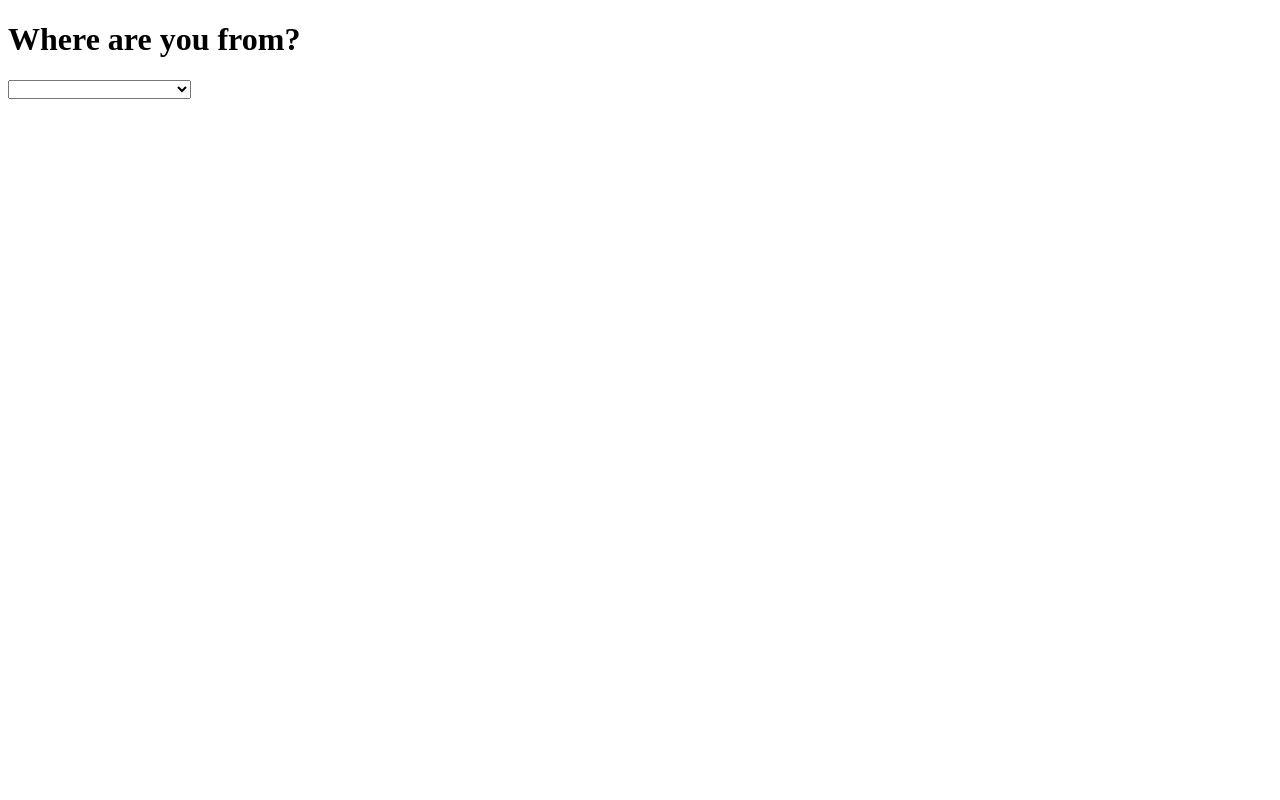
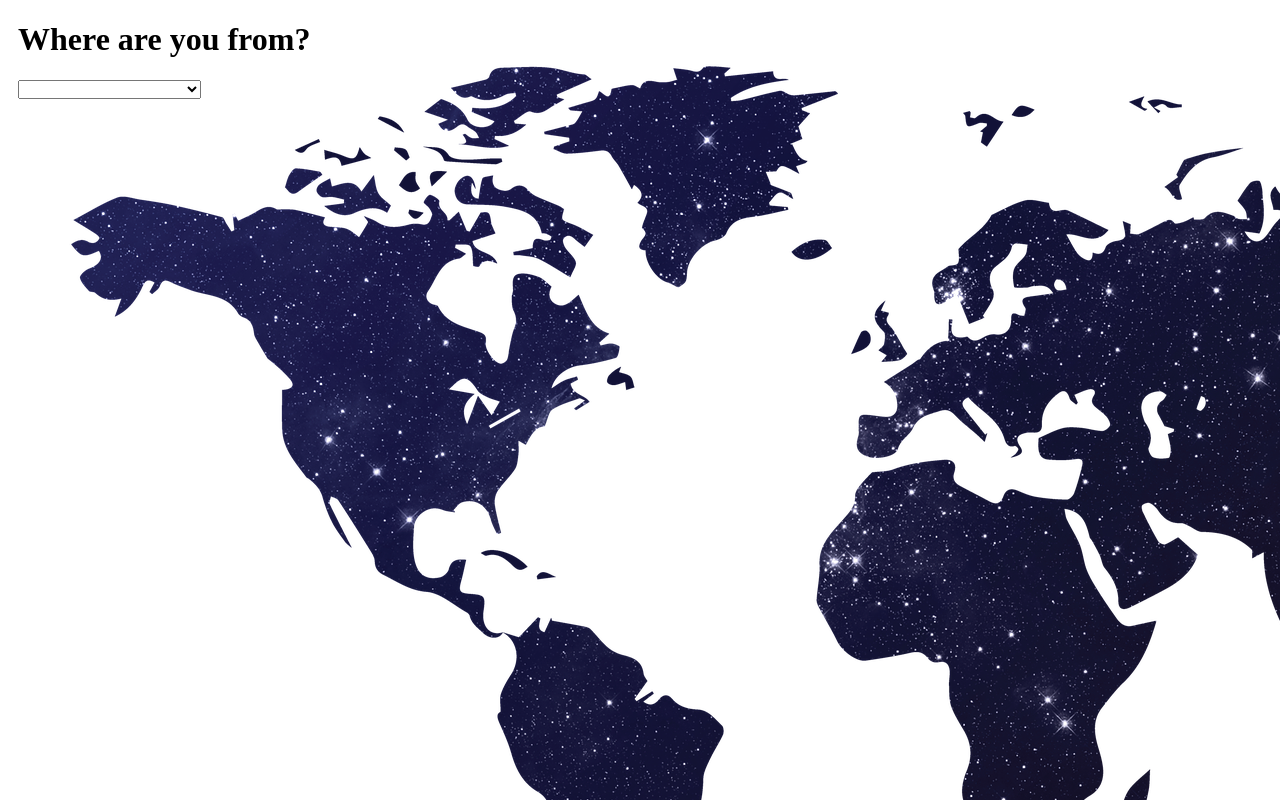
Before and after one commit to alissa1228/challenge4, a plain HTML site: page index.html in a window 1280 px wide. Drawn offline with Linux system fonts and the light colour scheme.

Commit message:
Where are you from?

```diff
--- a/index.html
+++ b/index.html
@@ -1,10 +1,12 @@
 <!DOCTYPE html>
 <html>
   <head>
+    <link rel="stylesheet" href="style.css"/>
     <title>Where are you from?</title>
     <meta charset="UTF-8" />
   </head>
   <body>
+    <div>
     <h1>Where are you from?</h1>
         <select>
         <option value="NONE">--- Choose Your Country ---</option>
@@ -13,6 +15,7 @@
         <option value="Tur">Turkey</option>
         <option value="Fin">Finland</option>
         </select>
+    </div>
     <script src="./index.js"></script>
   </body>
 </html>
--- a/index.js
+++ b/index.js
@@ -10,7 +10,7 @@ function handleChange(event) {
   saveData();
 }
 
-function saveData(value) {
+function saveData() {
   const savedData = localStorage.getItem("select");
   //option에서 가져와 저장
   if (!savedData) {
--- a/style.css
+++ b/style.css
@@ -0,0 +1,8 @@
+body {
+    font-family: 'Times New Roman', Times, serif;
+    background : url('./imgs/map.png') no-repeat;
+}
+
+div {
+    margin : 10px;
+}
```
Also changed, not shown: imgs/map.png (added). Lines whose indentation alone changed are shown as unchanged.
